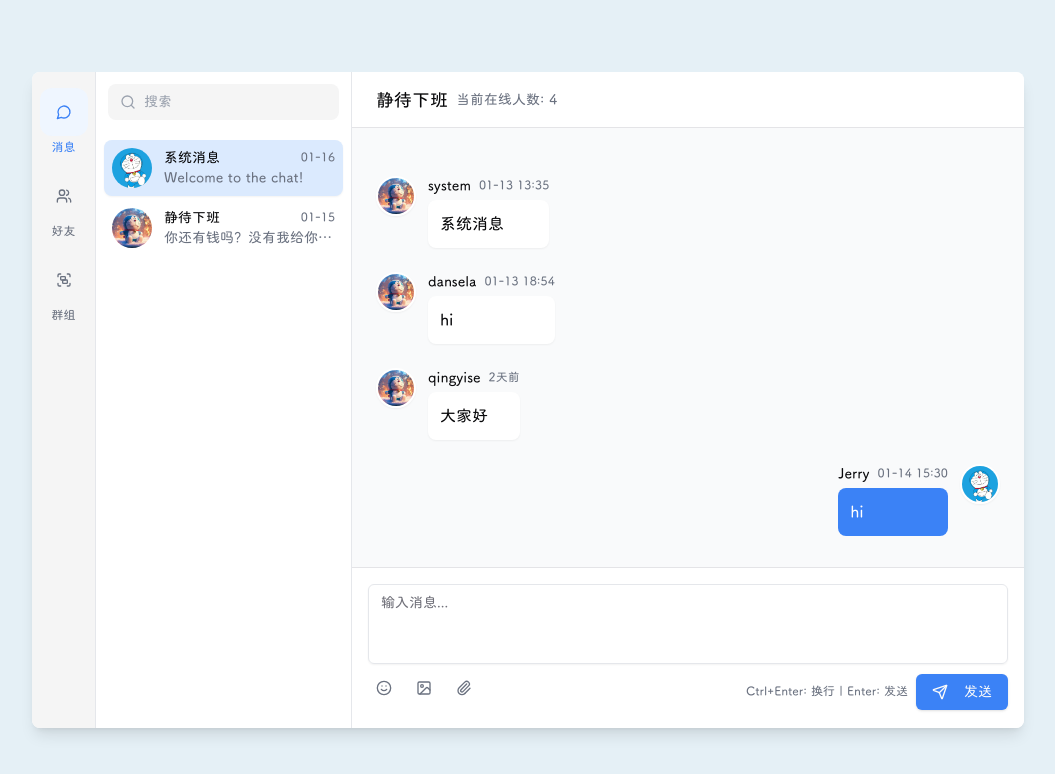
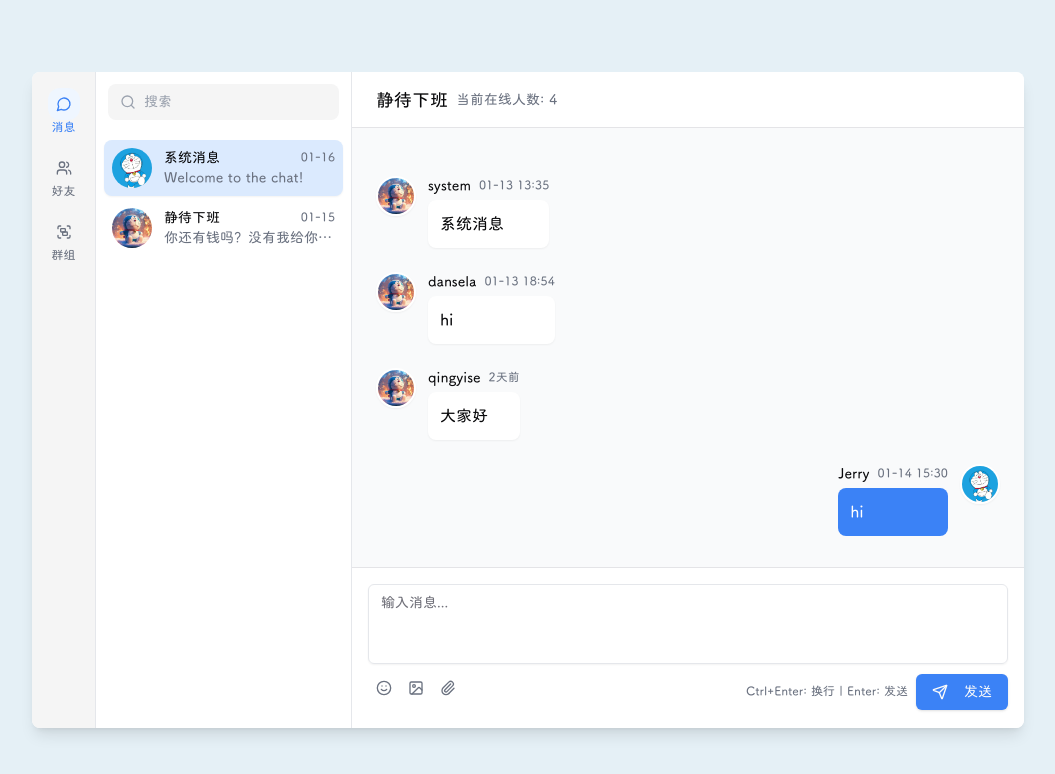
Before and after one commit to jerry-chengaojian/chat-app, a Next.js app: page / in a window 1280 px wide. Shown: the top 774 px of the page, without its empty margins (112-1167 px from the left). Built offline with nearby package versions, Linux system fonts and the light colour scheme.

Commit message:
fix: update button sizes and adjust layout in ChatInterface
- Changed button sizes from w-12 h-12 to w-8 h-8 for a more compact design.
- Adjusted overflow property from overflow-hidden to overflow-auto for better content visibility.
- Removed unnecessary margin from text labels for a cleaner look.

```diff
--- a/src/app/page.tsx
+++ b/src/app/page.tsx
@@ -63,7 +63,7 @@ export default function ChatInterface() {
 
   return (
     <div className="flex justify-center items-center min-h-screen bg-[#e5f0f6] pt-12 pb-12 pl-36 pr-36">
-      <div className="flex w-full max-w-6xl h-[82vh] bg-white rounded-lg shadow-lg overflow-hidden">
+      <div className="flex w-full max-w-6xl h-[82vh] bg-white rounded-lg shadow-lg overflow-auto">
         {/* Left sidebar */}
         <div className="w-16 border-r border-gray-200 flex flex-col items-center py-4 bg-[#f5f5f5]">
           {/* Navigation buttons */}
@@ -72,33 +72,33 @@ export default function ChatInterface() {
               <Button
                 variant="ghost"
                 size="icon"
-                className="w-12 h-12 rounded-xl bg-blue-50 hover:bg-blue-50"
+                className="w-8 h-8 rounded-xl bg-blue-50 hover:bg-blue-50"
               >
                 <MessageCircle className="h-6 w-6 text-blue-500" />
               </Button>
-              <span className="text-xs text-blue-500 mt-1">消息</span>
+              <span className="text-xs text-blue-500">消息</span>
             </div>
 
             <div className="flex flex-col items-center">
               <Button
                 variant="ghost"
                 size="icon"
-                className="w-12 h-12 rounded-xl hover:bg-green-50"
+                className="w-8 h-8 rounded-xl hover:bg-green-50"
               >
                 <Users className="h-6 w-6 text-gray-500" />
               </Button>
-              <span className="text-xs text-gray-500 mt-1">好友</span>
+              <span className="text-xs text-gray-500">好友</span>
             </div>
 
             <div className="flex flex-col items-center">
               <Button
                 variant="ghost"
                 size="icon"
-                className="w-12 h-12 rounded-xl hover:bg-purple-50"
+                className="w-8 h-8 rounded-xl hover:bg-purple-50"
               >
                 <Group className="h-6 w-6 text-gray-500" />
               </Button>
-              <span className="text-xs text-gray-500 mt-1">群组</span>
+              <span className="text-xs text-gray-500">群组</span>
             </div>
           </div>
         </div>
@@ -263,7 +263,7 @@ export default function ChatInterface() {
               />
             </div>
             <div className="text-xs text-gray-500 mt-2 flex justify-between items-center gap-2">
-              <div className="flex gap-2 mb-2">
+              <div className="flex mb-2">
                 <Button variant="ghost" size="icon" className="h-8 w-8">
                   <Smile className="h-5 w-5" />
                 </Button>
```
